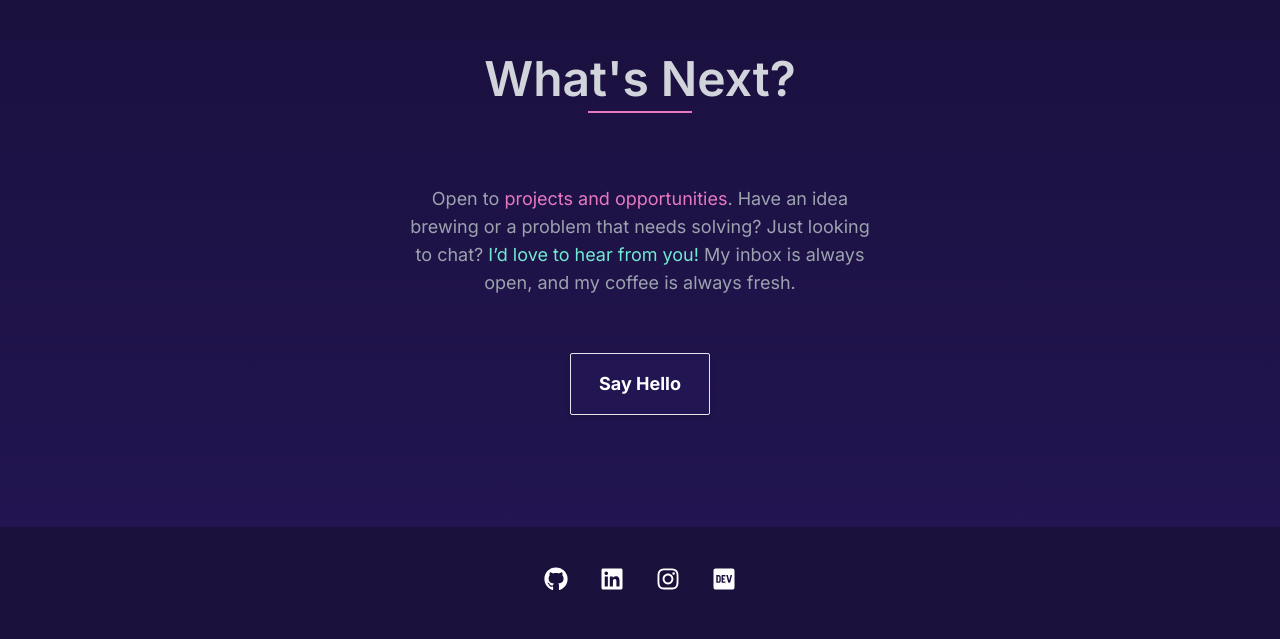
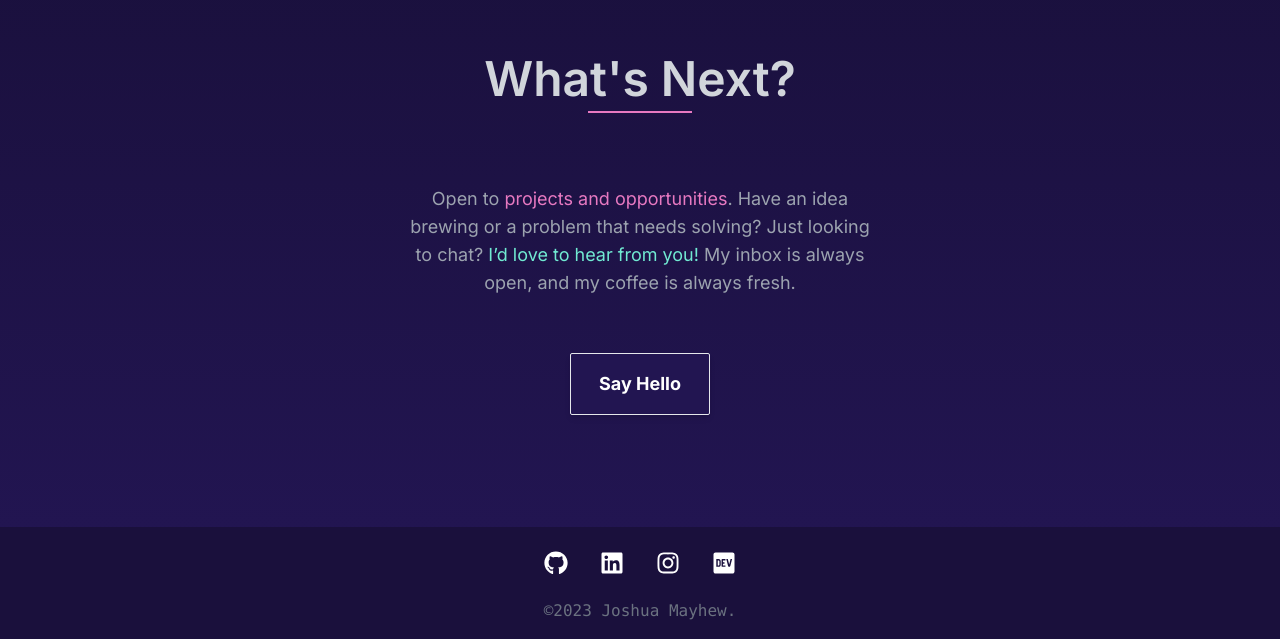
Before and after one commit to jmayheww/joshua-portfolio, a Next.js app: page / in a window 1280 px wide. Shown: the part 8202-8841 px from the top of the page. Built offline with nearby package versions, Linux system fonts and the light colour scheme.

Commit message:
add copyright info to footer

```diff
--- a/app/components/Footer.js
+++ b/app/components/Footer.js
@@ -2,11 +2,14 @@ import { SocialIcons } from "./SocialIcons";
 
 export const Footer = () => {
   return (
-    <footer className="w-full py-8 bg-base-100">
-      {" "}
-      {/* Ensure footer is full width */}
-      <div className="container mx-auto max-w-screen-md flex justify-center space-x-6">
-        <SocialIcons />
+    <footer className="w-full py-4 bg-base-100">
+      <div className="container mx-auto max-w-screen-md px-4">
+        <div className="flex flex-col items-center space-y-2 md:space-y-4">
+          <SocialIcons />
+          <p className="text-gray-500 text-center font-mono">
+            ©{new Date().getFullYear()} Joshua Mayhew.
+          </p>
+        </div>
       </div>
     </footer>
   );
```
